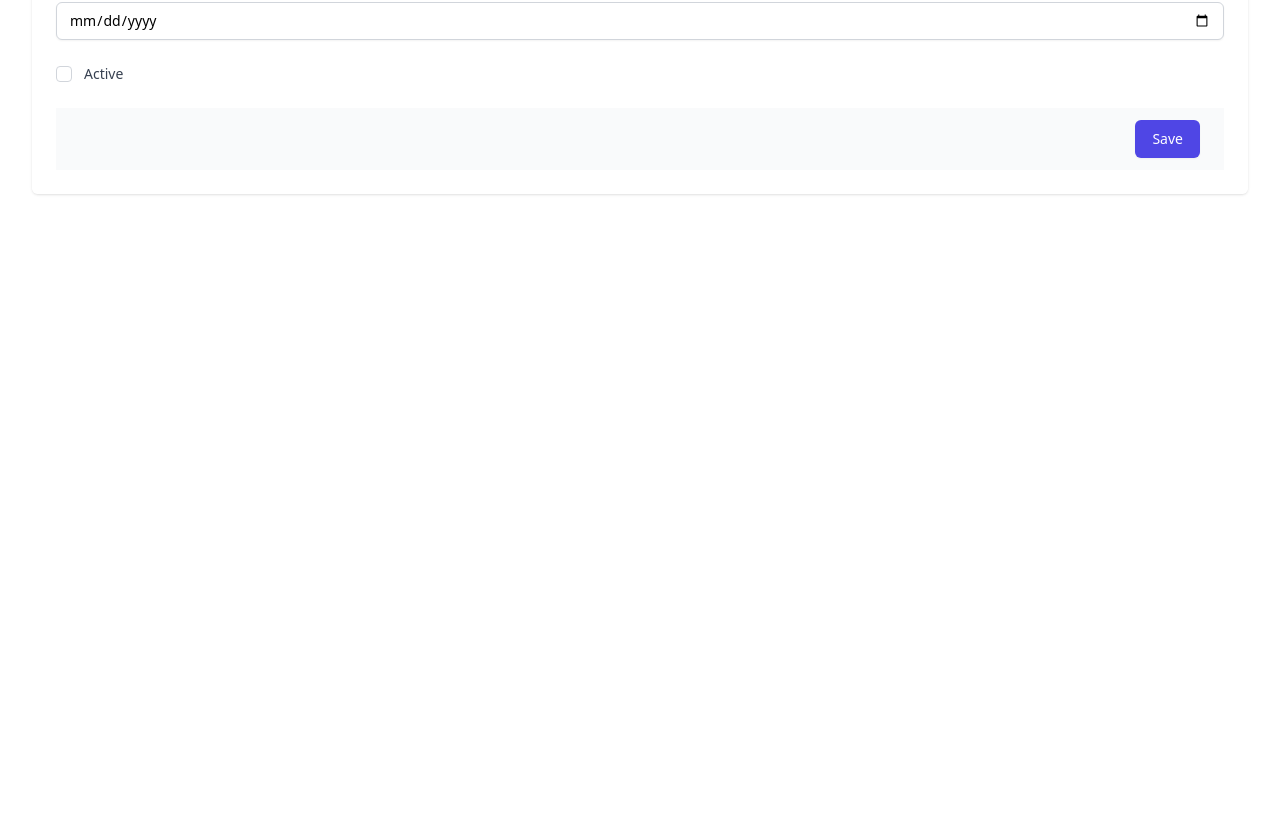
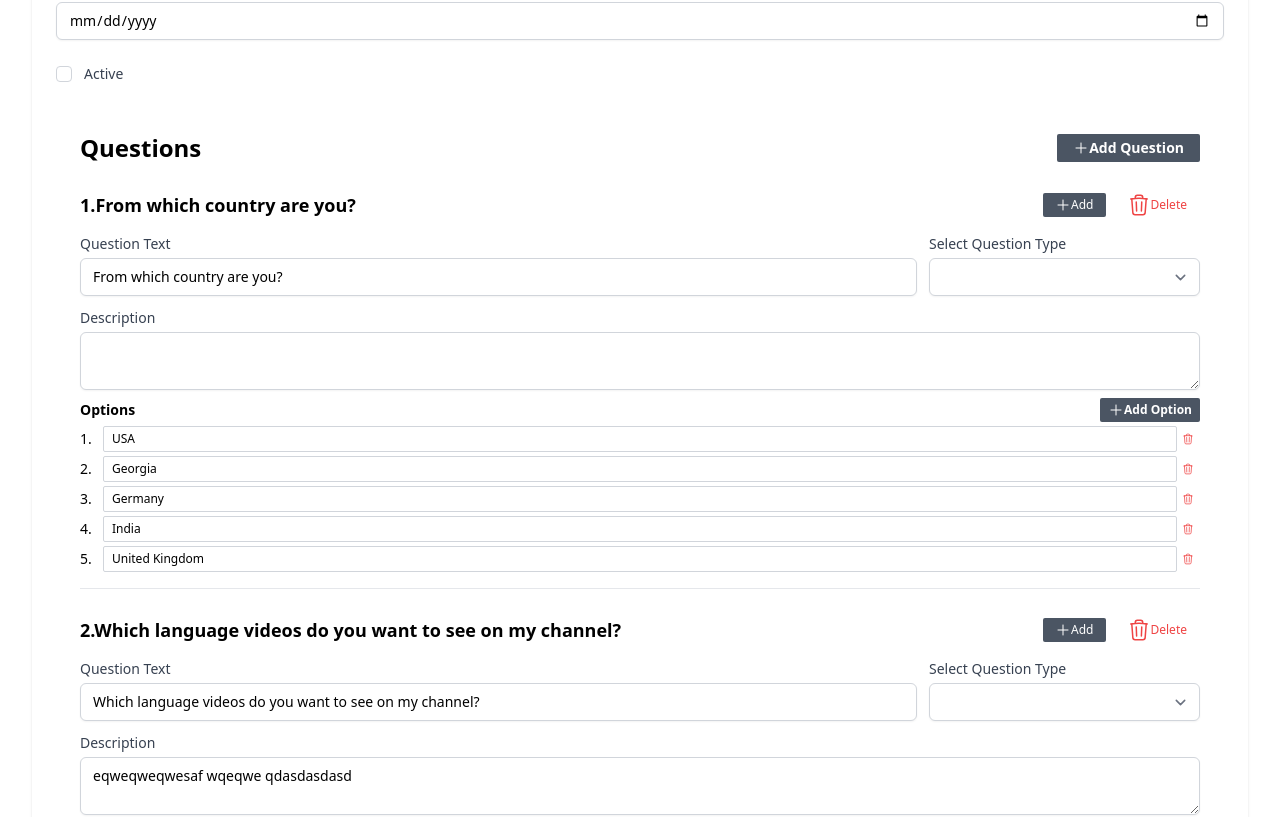
Before and after one commit to kelvintan1101/larasurvey, a Vue app in the folder vue/: page /surveys/100 in a window 1280 px wide. Shown: the part 694-1511 px from the top of the page. Before the commit the page ends 936 px from the top, so only its background shows below. Built offline with nearby package versions, Linux system fonts and the light colour scheme; sample sign-in values are in the browser's storage.

Commit message:
refactor: Add uuid dependency and question types to SurveyView

```diff
--- a/vue/package.json
+++ b/vue/package.json
@@ -13,6 +13,7 @@
     "@heroicons/vue": "^2.1.5",
     "@tailwindcss/forms": "^0.5.7",
     "axios": "^1.7.2",
+    "uuid": "^10.0.0",
     "vue": "^3.4.31",
     "vue-router": "^4.0.13",
     "vuex": "^4.0.2"
--- /dev/null
+++ b/vue/src/components/editor/QuestionEditor.vue
@@ -0,0 +1,242 @@
+<template>
+  <div class="flex items-center justify-between">
+    <h3 class="text-lg font-bold">{{ index + 1 }}.{{ model.question }}</h3>
+    <div class="flex items-center">
+      <!-- Add new question -->
+      <button
+        type="button"
+        @click="addQuestion()"
+        class="flex items-center text-xs py-1 px-3 mr-2 rounded-sm text-white bg-gray-600 hover:bg-gray-700"
+      >
+        <svg
+          xmlns="http://www.w3.org/2000/svg"
+          fill="none"
+          viewBox="0 0 24 24"
+          stroke-width="1.5"
+          stroke="currentColor"
+          class="h-4 w-4"
+        >
+          <path
+            stroke-linecap="round"
+            stroke-linejoin="round"
+            d="M12 4.5v15m7.5-7.5h-15"
+          />
+        </svg>
+        Add
+      </button>
+      <!--/ Add new question -->
+      <!-- Delete question -->
+      <button
+        type="button"
+        @click="deleteQuestion()"
+        class="flex items-center text-xs py-1 px-3 rounded-sm border border-transparent text-red-500 hover:border-red-600"
+      >
+        <svg
+          xmlns="http://www.w3.org/2000/svg"
+          fill="none"
+          viewBox="0 0 24 24"
+          stroke-width="1.5"
+          stroke="currentColor"
+          class="size-6"
+        >
+          <path
+            stroke-linecap="round"
+            stroke-linejoin="round"
+            d="m14.74 9-.346 9m-4.788 0L9.26 9m9.968-3.21c.342.052.682.107 1.022.166m-1.022-.165L18.16 19.673a2.25 2.25 0 0 1-2.244 2.077H8.084a2.25 2.25 0 0 1-2.244-2.077L4.772 5.79m14.456 0a48.108 48.108 0 0 0-3.478-.397m-12 .562c.34-.059.68-.114 1.022-.165m0 0a48.11 48.11 0 0 1 3.478-.397m7.5 0v-.916c0-1.18-.91-2.164-2.09-2.201a51.964 51.964 0 0 0-3.32 0c-1.18.037-2.09 1.022-2.09 2.201v.916m7.5 0a48.667 48.667 0 0 0-7.5 0"
+          />
+        </svg>
+        Delete
+      </button>
+      <!--/ Delete question-->
+    </div>
+  </div>
+  <div class="grid gap-3 grid-cols-12">
+    <!-- Question -->
+    <div class="mt-3 col-span-9">
+      <label
+        :for="'question_text_' + model.data"
+        class="block text-sm font-medium text-gray-700"
+      >
+        Question Text
+      </label>
+      <input
+        type="text"
+        :name="'question_text_' + model.data"
+        v-model="model.question"
+        @change="dataChange"
+        :id="'question_text_' + model.data"
+        class="mt-1 focus:ring-indigo-500 focus:border-indigo-500 block w-full shadow-sm sm:text-sm border-gray-300 rounded-md"
+      />
+    </div>
+    <!--/ Question -->
+    <!-- Question Type -->
+    <div class="mt-3 col-span-3">
+      <label for="question_type" class="block text-sm font-medium text-gray-700"
+        >Select Question Type</label
+      >
+      <select
+        id="question_type"
+        name="question_type"
+        v-model="model.type"
+        @change="typeChange"
+        class="mt-1 block w-full py-2 px-3 border border-gray-300 bg-white rounded-md shadow-sm focus:outline-none focus:ring-indigo-500 focus:border-indigo-500 sm:text-sm"
+      >
+        <option v-for="type in questionTypes" :key="type">
+          {{ upperCaseFirst(type) }}
+        </option>
+      </select>
+    </div>
+    <!--/ Question Type -->
+  </div>
+  <!-- Question Description -->
+  <div class="mt-3 col-span-9">
+    <label
+      :for="'question_description_' + model.id"
+      class="block text-sm font-medium text-gray-700"
+      >Description</label
+    >
+    <textarea
+      :name="'question_description_' + model.id"
+      v-model="model.description"
+      @change="dataChange"
+      :id="'question_description_' + model.id"
+      class="mt-1 focus:ring-indigo-500 focus:border-indigo-500 block w-full shadow-sm sm:text-sm border-gray-300 rounded-md"
+    />
+  </div>
+  <!--/ Question Description -->
+  <!-- Data -->
+  <div>
+    <div v-if="shouldHaveOptions()" class="mt-2">
+      <h4 class="text-sm font-semibold mb-1 flex justify-between items-center">
+        Options
+        <!-- Add new option -->
+        <button
+          type="button"
+          @click="addOption()"
+          class="flex items-center text-xs py-1 px-2 rounded-sm text-white bg-gray-600 hover:bg-gray-700"
+        >
+          <svg
+            xmlns="http://www.w3.org/2000/svg"
+            fill="none"
+            viewBox="0 0 24 24"
+            stroke-width="1.5"
+            stroke="currentColor"
+            class="h-4 w-4"
+          >
+            <path
+              stroke-linecap="round"
+              stroke-linejoin="round"
+              d="M12 4.5v15m7.5-7.5h-15"
+            />
+          </svg>
+          Add Option
+        </button>
+        <!--/ Add new option -->
+      </h4>
+
+      <div
+        v-if="!model.data.options.length"
+        class="text-xs text-gray-600 text-center py-3"
+      >
+        You don't have any options defined
+      </div>
+      <!-- Option list -->
+      <div
+        v-for="(option, index) in model.data.options"
+        :key="option.uuid"
+        class="flex items-center mb-1"
+      >
+        <span class="w-6 text-sm">{{ index + 1 }}.</span>
+        <input
+          type="text"
+          v-model="option.text"
+          @change="dataChange"
+          class="w-full rounded-sm py-1 px-2 text-xs border border-gray-300 focus:border-indigo-500"
+        />
+        <!-- Delete option -->
+        <button
+          type="button"
+          @click="removeOption(option)"
+          class="h-6 w-6 rounded-full flex items-center justify-center border border-transparent transition-colors hover:border-red-100"
+        >
+          <svg
+            xmlns="http://www.w3.org/2000/svg"
+            fill="none"
+            viewBox="0 0 24 24"
+            stroke-width="1.5"
+            stroke="currentColor"
+            class="h-3 w-3 text-red-500"
+          >
+            <path
+              stroke-linecap="round"
+              stroke-linejoin="round"
+              d="m14.74 9-.346 9m-4.788 0L9.26 9m9.968-3.21c.342.052.682.107 1.022.166m-1.022-.165L18.16 19.673a2.25 2.25 0 0 1-2.244 2.077H8.084a2.25 2.25 0 0 1-2.244-2.077L4.772 5.79m14.456 0a48.108 48.108 0 0 0-3.478-.397m-12 .562c.34-.059.68-.114 1.022-.165m0 0a48.11 48.11 0 0 1 3.478-.397m7.5 0v-.916c0-1.18-.91-2.164-2.09-2.201a51.964 51.964 0 0 0-3.32 0c-1.18.037-2.09 1.022-2.09 2.201v.916m7.5 0a48.667 48.667 0 0 0-7.5 0"
+            />
+          </svg>
+        </button>
+        <!--/ Delete option -->
+      </div>
+      <!--/ Option list-->
+    </div>
+  </div>
+  <!--/ Data -->
+  <hr class="my-4" />
+</template>
+
+<script setup>
+import store from "../../store";
+import { v4 as uuidv4 } from "uuid";
+import { ref, computed } from "vue";
+
+const props = defineProps({
+  question: Object,
+  index: Number,
+});
+
+const emit = defineEmits(["change", "addQuestion", "deleteQuestion"]);
+
+const model = ref(JSON.parse(JSON.stringify(props.question)));
+
+const questionTypes = computed(() => store.state.questionTypes);
+
+function upperCaseFirst(str) {
+  return str.charAt(0).toUpperCase() + str.slice(1);
+}
+
+function shouldHaveOptions() {
+  return ["select", "radio", "checkbox"].includes(model.value.type);
+}
+
+function getOptions() {
+  return model.value.data.options;
+}
+
+function setOptions(options) {
+  model.value.data.options = options;
+}
+
+function addOption() {
+  setOptions([...getOptions(), { uuid: uuidv4(), text: "" }]);
+  dataChange();
+}
+
+function removeOption(op) {
+  setOptions(getOptions().filter((opt) => opt !== op));
+  dataChange();
+}
+
+function typeChange() {
+  if (shouldHaveOptions()) {
+    setOptions(getOptions() || []);
+  }
+  dataChange();
+}
+
+function dataChange() {
+  const data = JSON.parse(JSON.stringify(model.value));
+  if (!shouldHaveOptions()) {
+    delete data.data.options;
+  }
+  emit("change", data);
+}
+</script>
--- a/vue/src/store/index.js
+++ b/vue/src/store/index.js
@@ -145,6 +145,7 @@
       token: sessionStorage.getItem("TOKEN"),
     },
     surveys: [...tmpSurveys],
+    questionTypes: ["text", "select", "radio", "checkbox", "textare"],
   },
   getters: {},
   actions: {
--- a/vue/src/views/SurveyView.vue
+++ b/vue/src/views/SurveyView.vue
@@ -122,6 +122,56 @@
           </div>
           <!--/ Status -->
           <!-- Survey Fields -->
+          <div class="px-4 py-5 bg-white space-y-6 sm:p-6">
+            <h3
+              class="text-2xl font-semibold flex items-center justify-between"
+            >
+              Questions
+              <!-- Add new question -->
+              <button
+                type="button"
+                @click="addQuestion()"
+                class="flex items-center text-sm py-1 px-4 rounded-sm text-white bg-gray-600 hover:bg-gray-700"
+              >
+                <svg
+                  xmlns="http://www.w3.org/2000/svg"
+                  fill="none"
+                  viewBox="0 0 24 24"
+                  stroke-width="1.5"
+                  stroke="currentColor"
+                  class="h-4 w-4"
+                >
+                  <path
+                    stroke-linecap="round"
+                    stroke-linejoin="round"
+                    d="M12 4.5v15m7.5-7.5h-15"
+                  />
+                </svg>
+
+                Add Question
+              </button>
+              <!--/ Add new question-->
+            </h3>
+            <div
+              v-if="!model.questions.length"
+              class="text-center text-gray-600"
+            >
+              You don't have any questions created
+            </div>
+            <div
+              v-for="(question, index) in model.questions"
+              :key="question.id"
+            >
+              <QuestionEditor
+                :question="question"
+                :index="index"
+                @change="questionChange"
+                @addQuestion="addQuestion"
+                @deleteQuestion="deleteQuestion"
+              />
+            </div>
+          </div>
+          <!--/ Survey Fields-->
           <div class="px-4 py-3 bg-gray-50 text-right sm:px-6">
             <button
               type="submit"
@@ -130,7 +180,6 @@
               Save
             </button>
           </div>
-          <!--/ Survey Fields-->
         </div>
       </div>
     </form>
@@ -142,6 +191,7 @@
 import { ref } from "vue";
 import { useRoute } from "vue-router";
 import PageComponent from "../components/PageComponent.vue";
+import QuestionEditor from "../components/editor/QuestionEditor.vue";
 
 const route = useRoute();
 
```
Also changed, not shown: 1 other file (tests, documents, lock files or other folders).
